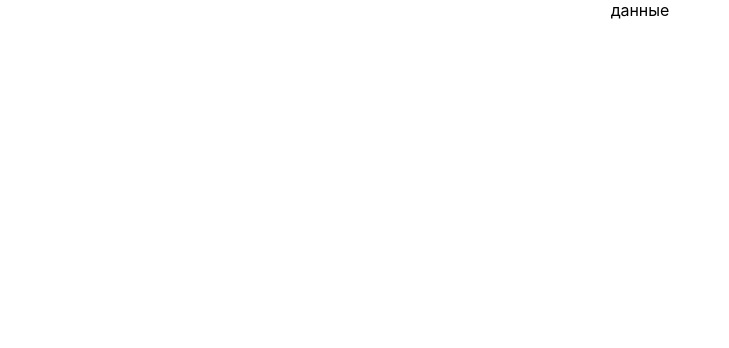
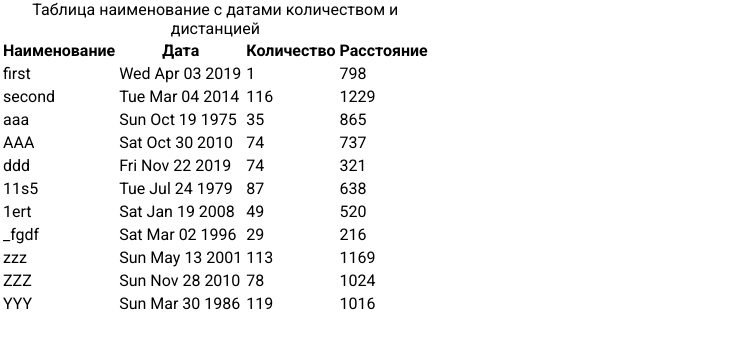
Before and after one commit to EgorKirillov/WXTestFront, a React (Create React App) app: page / in a window 1280 px wide. Shown: the top 348 px of the page, without its empty margins (0-729 px from the left). Built offline with nearby package versions, Linux system fonts and the light colour scheme.

Commit message:
add: example table

```diff
--- a/public/index.html
+++ b/public/index.html
@@ -10,6 +10,12 @@
       content="Web site created using create-react-app"
     />
     <link rel="icon" type="image/png" sizes="32x32" href="/public/favicon-32x32.png">
+    <link rel="preconnect" href="https://fonts.googleapis.com">
+    <link rel="preconnect" href="https://fonts.gstatic.com" crossorigin>
+    <link rel="preconnect" href="https://fonts.googleapis.com">
+    <link rel="preconnect" href="https://fonts.gstatic.com" crossorigin>
+    <link rel="preconnect" href="https://fonts.gstatic.com" crossorigin>
+    <link href="https://fonts.googleapis.com/css2?family=Roboto:ital,wght@0,100;0,300;0,400;0,500;0,700;0,900;1,100;1,300;1,400;1,500;1,700;1,900&display=swap" rel="stylesheet">
 
     <title>WelbeX test task</title>
   </head>
--- a/src/app/UI/App.css
+++ b/src/app/UI/App.css
@@ -1,3 +1,3 @@
 .App {
-  text-align: center;
+  font-family: 'Roboto', sans-serif;
 }
--- a/src/features/table/UI/table.tsx
+++ b/src/features/table/UI/table.tsx
@@ -1,10 +1,13 @@
 import React from 'react';
+import TableHeader from "./tableHeader/tableHeader";
+import {TableBody} from "./tableBody/tableBody";
 
 export const Table = () => {
   return (
-    <div>
-      данные
-
-    </div>
+    <table>
+      <caption>Таблица наименование с датами количеством и дистанцией</caption>
+      <TableHeader/>
+      <TableBody/>
+    </table>
   );
 };
--- /dev/null
+++ b/src/features/table/UI/tableBody/row.tsx
@@ -0,0 +1,19 @@
+import React from 'react';
+import {ItemType} from "../../itemsReducer";
+import styles from './tableBody.module.css'
+
+type RowType = {
+  // order: number
+  item:ItemType
+}
+
+export const Row = ({item}:RowType) => {
+  return (
+    <tr className={styles.row}>
+      <td className={styles.name}>{item.name}</td>
+      <td className={styles.date}>{item.date}</td>
+      <td className={styles.count} >{item.count}</td>
+      <td className={styles.distance}>{item.distance}</td>
+    </tr>
+  );
+};
--- /dev/null
+++ b/src/features/table/UI/tableBody/tableBody.module.css
@@ -0,0 +1,6 @@
+.tableBody {}
+.row {}
+.name {}
+.date {}
+.count {}
+.distance {}
--- /dev/null
+++ b/src/features/table/UI/tableBody/tableBody.tsx
@@ -0,0 +1,13 @@
+import React from 'react';
+import {useAppSelector} from "../../../../common/hooks/hooks";
+import {Row} from "./row";
+import styles from './tableBody.module.css'
+
+export const TableBody = () => {
+  const items = useAppSelector(state => state.items.items)
+  const tableData = items.map((item) => <Row key={item.id} item={item}/>)
+
+  return (
+    <tbody className={styles.tableBody}> {tableData} </tbody>
+  );
+};
--- /dev/null
+++ b/src/features/table/UI/tableHeader/tableHeader.module.css
@@ -0,0 +1,6 @@
+.tableHeader {}
+.tableHeaderRow {}
+.name {}
+.date {}
+.count {}
+.distance {}
--- /dev/null
+++ b/src/features/table/UI/tableHeader/tableHeader.tsx
@@ -0,0 +1,17 @@
+import React from 'react';
+import styles from './tableHeader.module.css'
+
+const TableHeader = () => {
+  return (
+    <thead className={styles.tableHeader}>
+    <tr className={styles.tableHeaderRow}>
+      <th className={styles.name}>Наименование</th>
+      <th className={styles.date}>Дата</th>
+      <th className={styles.count}>Количество</th>
+      <th className={styles.distance}>Расстояние</th>
+    </tr>
+    </thead>
+  );
+};
+
+export default TableHeader;
--- a/src/features/table/itemsReducer.ts
+++ b/src/features/table/itemsReducer.ts
@@ -1,9 +1,26 @@
 import {setError, setIsInitialize, setStatusLoading} from "../../app/appStatusReducer";
 import {AppThunk} from "../../app/store";
 
+
+// temp value for DEV
+const itemsData:ItemType[] = [
+  {id:'1',name:'first', date: (new Date(Math.random()*1660000000000)).toDateString(),distance: Math.ceil(Math.random()*1500), count: Math.floor(Math.random()*150)},
+  {id:'2',name:'second', date: (new Date(Math.random()*1660000000000)).toDateString(),distance: Math.ceil(Math.random()*1500), count: Math.floor(Math.random()*150)},
+  {id:'3',name:'aaa', date: (new Date(Math.random()*1660000000000)).toDateString(),distance: Math.ceil(Math.random()*1500), count: Math.floor(Math.random()*150)},
+  {id:'4',name:'AAA', date: (new Date(Math.random()*1660000000000)).toDateString(),distance: Math.ceil(Math.random()*1500), count: Math.floor(Math.random()*150)},
+  {id:'5',name:'ddd', date: (new Date(Math.random()*1660000000000)).toDateString(),distance: Math.ceil(Math.random()*1500), count: Math.floor(Math.random()*150)},
+  {id:'6',name:'11s5', date: (new Date(Math.random()*1660000000000)).toDateString(),distance: Math.ceil(Math.random()*1500), count: Math.floor(Math.random()*150)},
+  {id:'7',name:'1ert', date: (new Date(Math.random()*1660000000000)).toDateString(),distance: Math.ceil(Math.random()*1500), count: Math.floor(Math.random()*150)},
+  {id:'8',name:'_fgdf', date: (new Date(Math.random()*1660000000000)).toDateString(),distance: Math.ceil(Math.random()*1500), count: Math.floor(Math.random()*150)},
+  {id:'9',name:'zzz', date: (new Date(Math.random()*1660000000000)).toDateString(),distance: Math.ceil(Math.random()*1500), count: Math.floor(Math.random()*150)},
+  {id:'10',name:'ZZZ', date: (new Date(Math.random()*1660000000000)).toDateString(),distance: Math.ceil(Math.random()*1500), count: Math.floor(Math.random()*150)},
+  {id:'11',name:'YYY', date: (new Date(Math.random()*1660000000000)).toDateString(),distance: Math.ceil(Math.random()*1500), count: Math.floor(Math.random()*150)},
+]
+
 const initialState: InitialStateType = {
-  items: [] as ItemType[],
-  queryParam: {} as QueryParamType
+
+    items: itemsData as ItemType[],
+    queryParam: {} as QueryParamType
 
 }
 
@@ -64,7 +81,7 @@ export type InitialStateType = {
 export type ItemType = {
   id: string
   name: string
-  data: string
+  date: string
   count: number
   distance: number
 }
```
